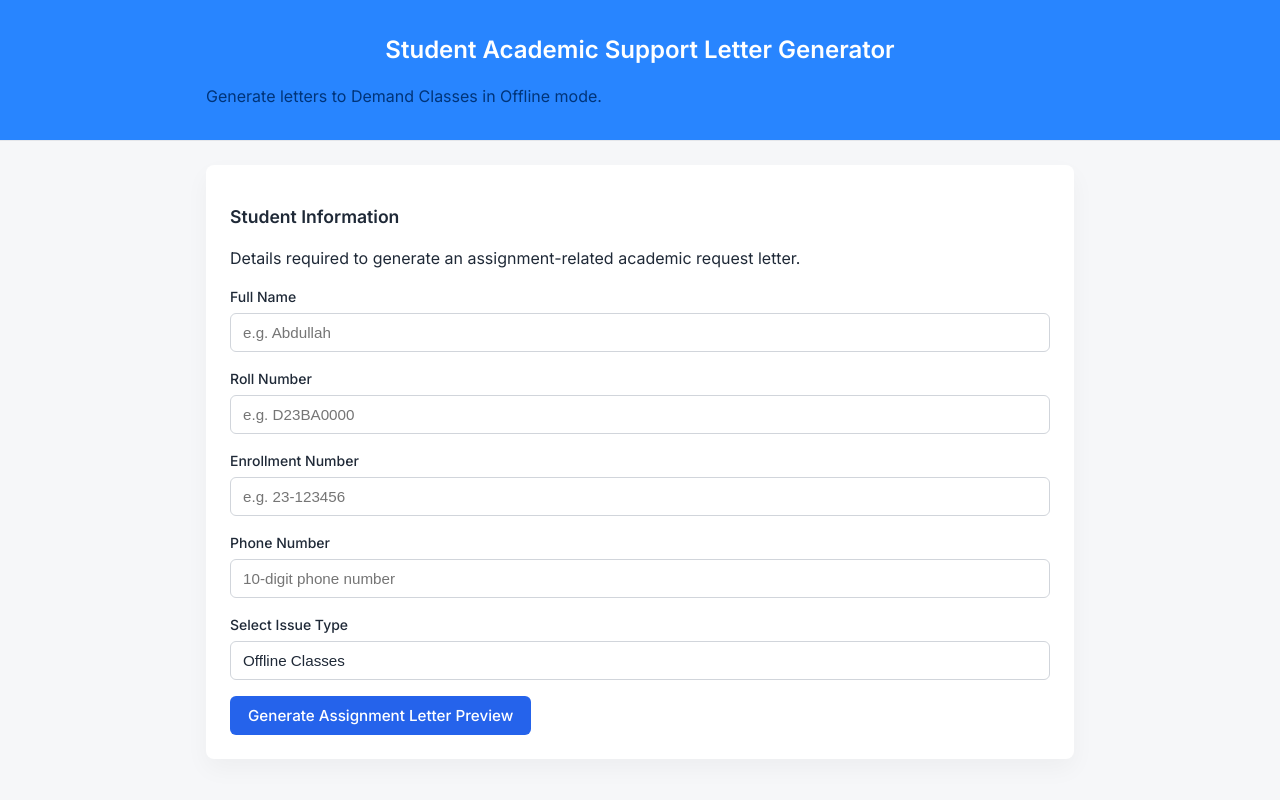
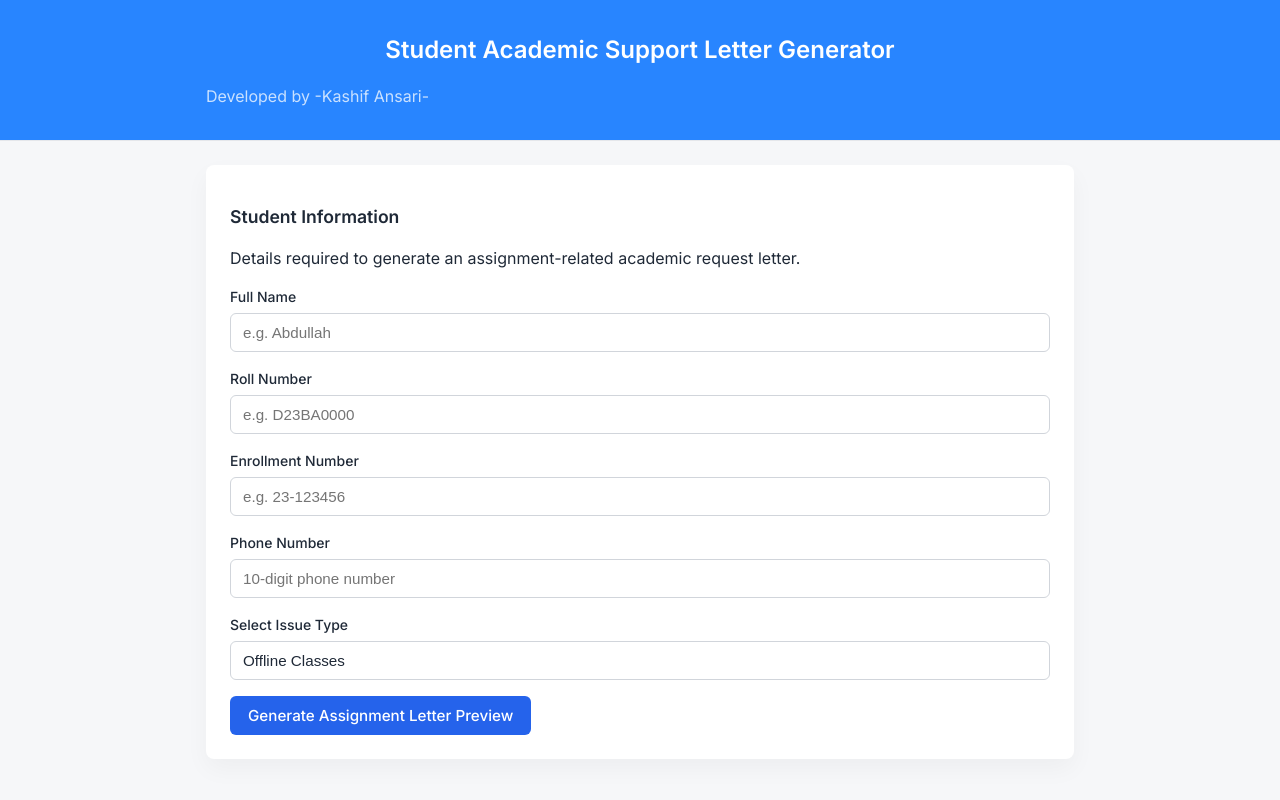
Before and after one commit to ansarikashif-prog/jmi-distance-students-letter-generator, a React (Vite) app: page / in a window 1280 px wide. Shown: the top 800 px of the page. Built offline with nearby package versions, Linux system fonts and the light colour scheme; no server answers.

Commit message:
main demand offline classes

```diff
--- a/src/components/Header.jsx
+++ b/src/components/Header.jsx
@@ -11,7 +11,7 @@ const Header = () => {
       <div className="app-header-inner">
         <h1 className="app-title">Student Academic Support Letter Generator</h1>
         <p className="app-subtitle">
-          Generate letters to Demand Classes in Offline mode.
+         Developed by -Kashif Ansari-
         </p>
       </div>
     </header>
--- a/src/styles/main.css
+++ b/src/styles/main.css
@@ -62,8 +62,8 @@ button {
 
 .app-subtitle {
   font-size: 1rem;
-  font-weight: 300;
-  color: #003479;
+  font-weight: 100;
+  color: #e9f3ffd5;
 }
 
 /* =========================================================
```
